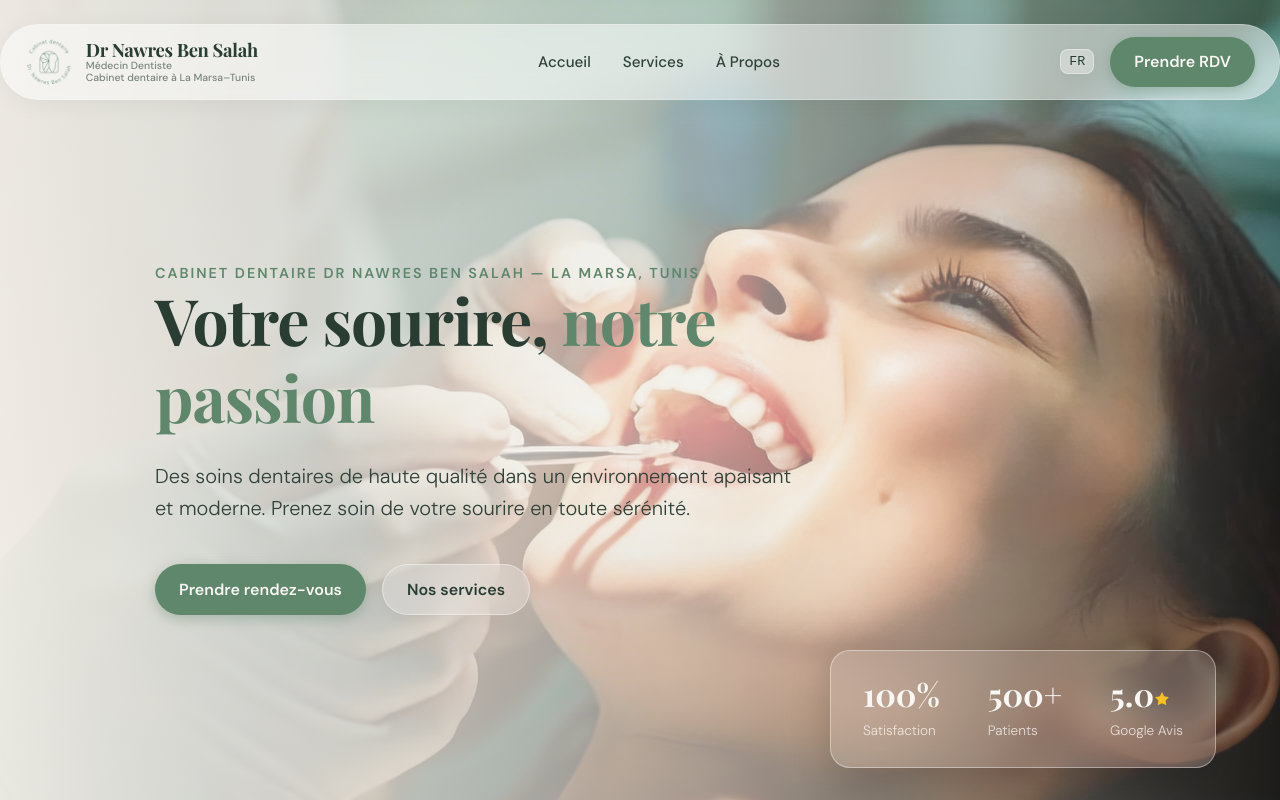
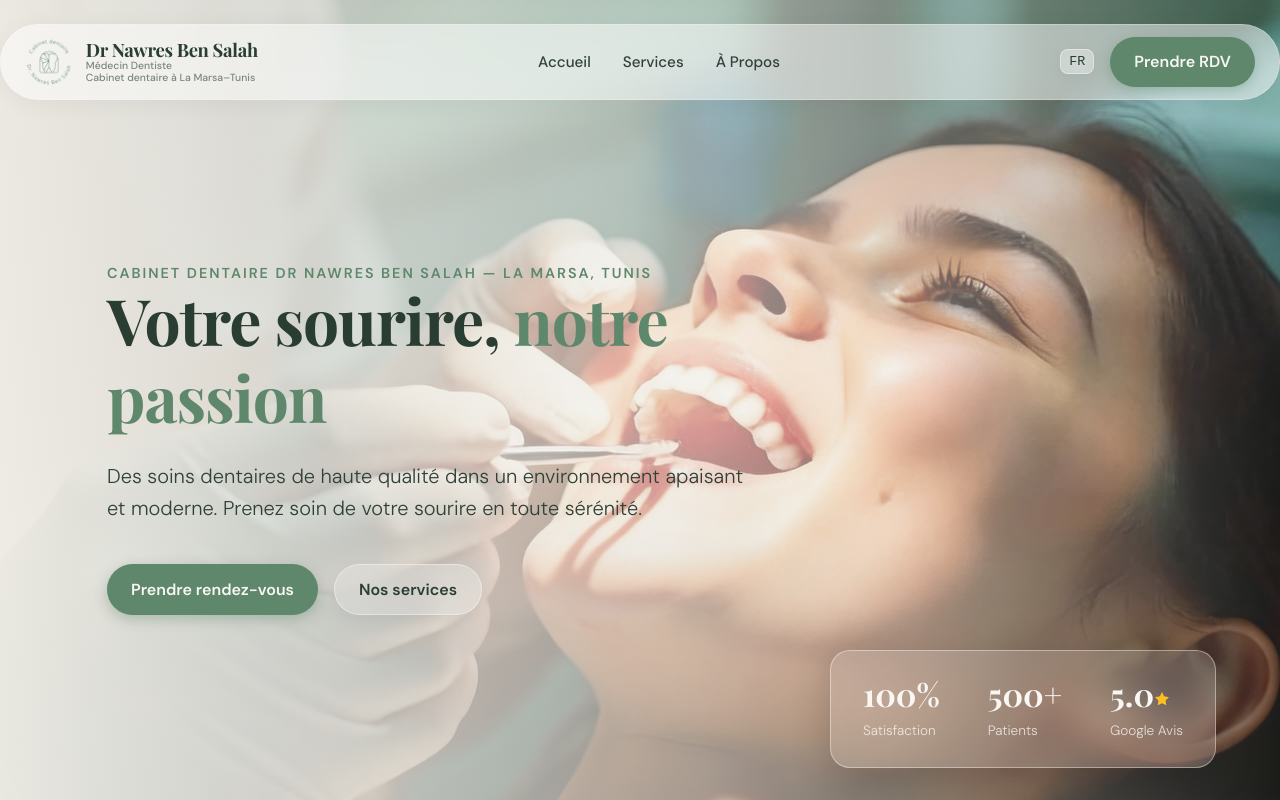
Before and after one commit to Escgot/nbs-dental, a React (Vite) app: page / in a window 1280 px wide. Shown: the top 800 px of the page. Built offline with nearby package versions, Linux system fonts and the light colour scheme.

Commit message:
Move hero content text further to the left

```diff
--- a/src/index.css
+++ b/src/index.css
@@ -294,18 +294,18 @@ a {
   z-index: 10;
   color: var(--text-dark);
   max-width: 650px;
-  transform: translateX(-15rem);
+  transform: translateX(-18rem);
 }
 
 @media (max-width: 1600px) {
   .hero-content {
-    transform: translateX(-10rem);
+    transform: translateX(-13rem);
   }
 }
 
 @media (max-width: 1200px) {
   .hero-content {
-    transform: translateX(-4rem);
+    transform: translateX(-7rem);
   }
 }
 
@@ -727,7 +727,7 @@ a {
 /* Footer */
 footer {
   background-color: var(--secondary-color);
-  color: var(--white);
+  color: #bbc0bb;
   padding: 2.5rem 0 0;
   position: relative;
   overflow: hidden;
```
